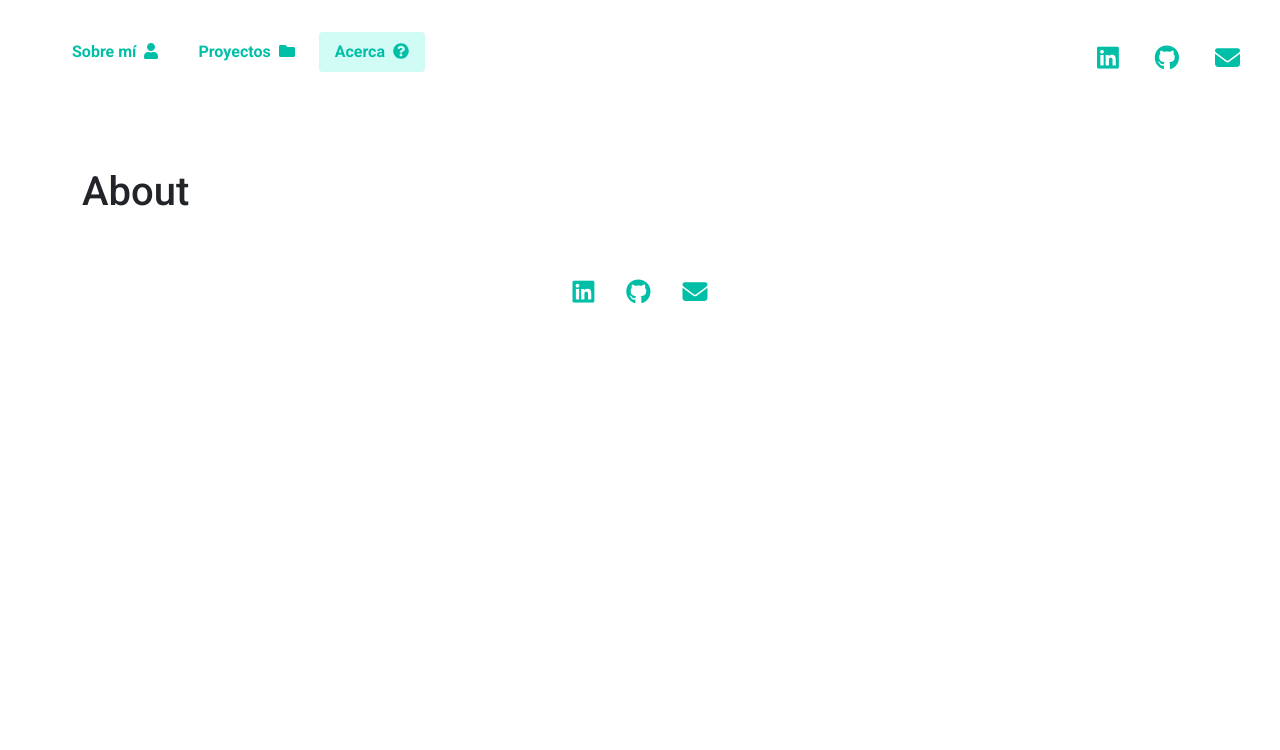
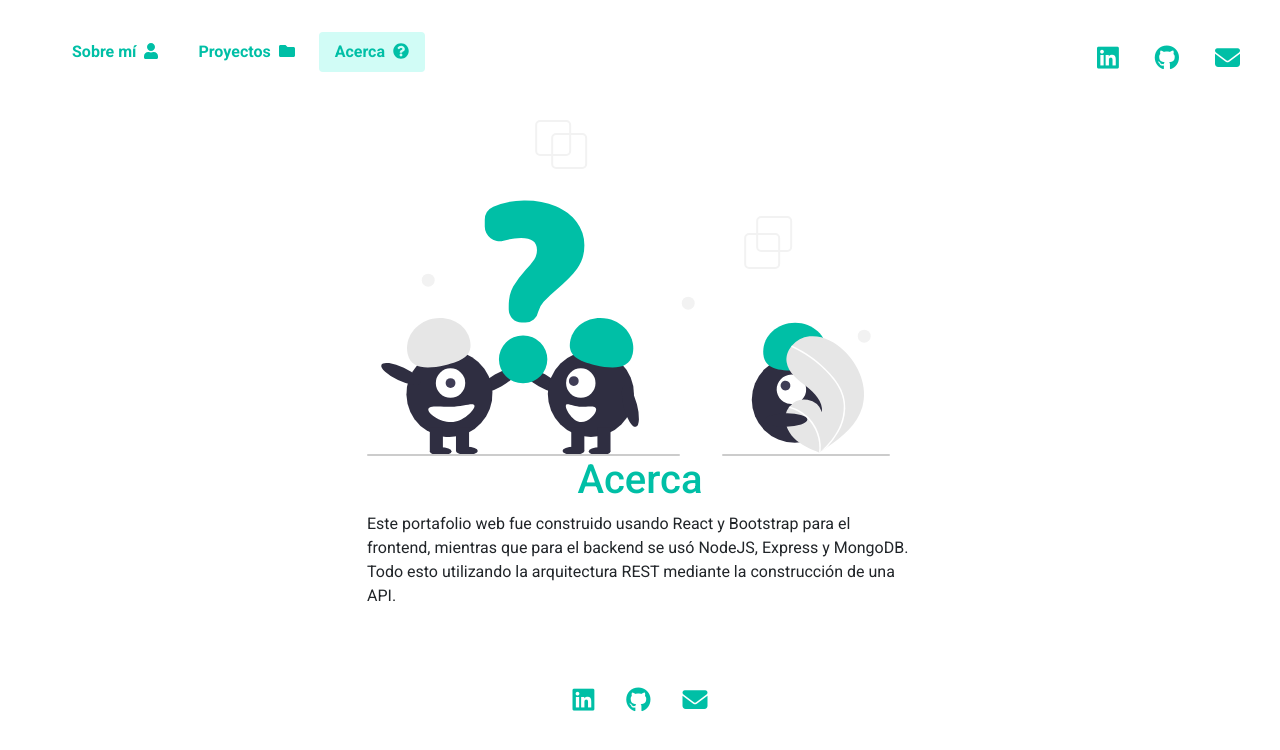
Before and after one commit to Samuelcodingg/mern-portfolio, a React (Create React App) app in the folder frontend/: page /about in a window 1280 px wide. Shown: the top 750 px of the page. Built offline with nearby package versions, Linux system fonts and the light colour scheme; no server answers.

Commit message:
project finalized, just check to deploy it

```diff
--- a/frontend/src/components/aboutpage/AboutPage.js
+++ b/frontend/src/components/aboutpage/AboutPage.js
@@ -1,9 +1,16 @@
 import React from 'react';
+import img from './undraw_faq_re_31cw.svg';
 
 export const AboutPage = () => {
     return (
-        <div>
-            <h1>About</h1>
+        <div className="row">
+            <div className="col-md-6 mx-auto">
+                <img src={img} alt="about" className="img-fluid" />
+                <h1 className="primary-color text-center" > Acerca </h1>
+                <p>
+                    Este portafolio web fue construido usando React y Bootstrap para el frontend, mientras que para el backend se usó NodeJS, Express y MongoDB. Todo esto utilizando la arquitectura REST mediante la construcción de una API.
+                </p>
+            </div>
         </div>
     )
 }
--- a/frontend/src/routers/AppRouter.js
+++ b/frontend/src/routers/AppRouter.js
@@ -19,7 +19,7 @@ export const AppRouter = () => {
         <Router>
             <NavbarComponent />
 
-            <div className="container mt-0 mt-md-5 ">
+            <div className="container">
                 <Switch>
                     <Route exact path="/" component={HomePage} />
                     <Route exact path="/projects" component={ProjectsPage} />
```
Also changed, not shown: frontend/src/components/aboutpage/undraw_faq_re_31cw.svg (added).
